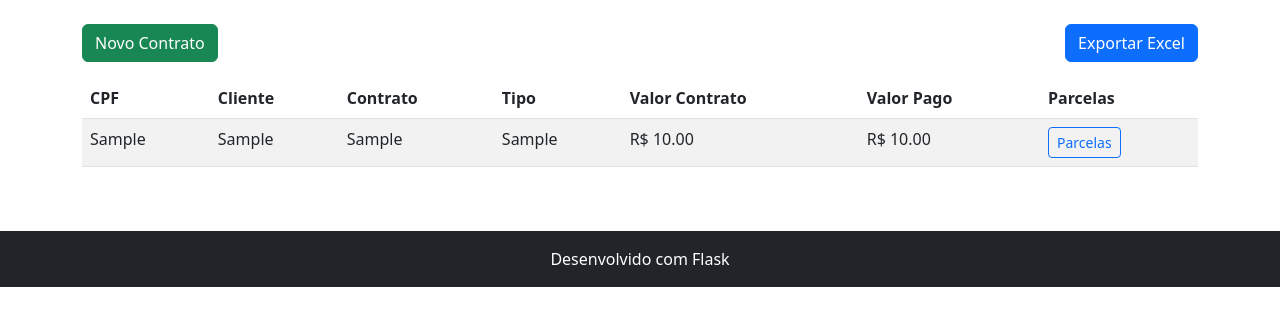
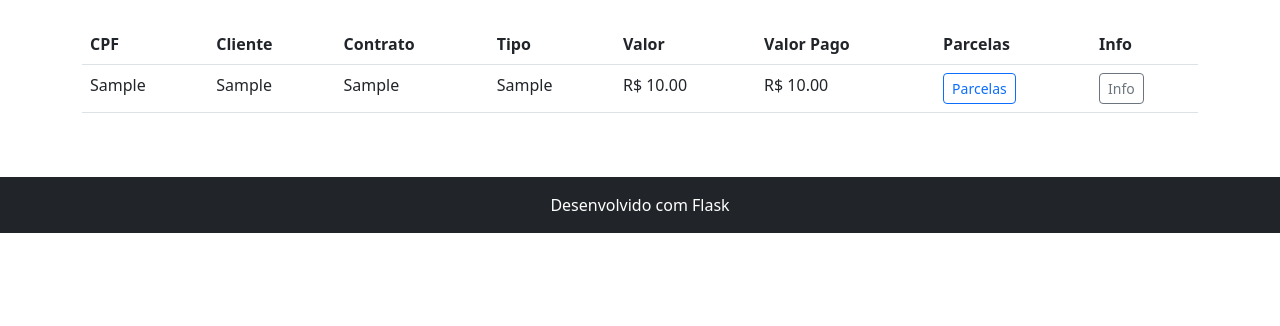
Before and after one commit to felipe4128/Contratos_cobranca, a Flask app: page / in a window 1280 px wide. Shown: the part 56-382 px from the top of the page. Run offline with Flask 3, Linux system fonts and the light colour scheme; tables that the repository leaves empty hold one stand-in row (values such as "Sample post").

Commit message:
Re-inclui Info e adiciona todos os campos no cadastro

```diff
--- a/templates/index.html
+++ b/templates/index.html
@@ -1,20 +1,17 @@
 {% extends "base.html" %}
 {% block content %}
 <div class="container py-4">
-  <div class="d-flex justify-content-between align-items-center mb-3">
-    <a href="{{ url_for('novo') }}" class="btn btn-success">Novo Contrato</a>
-    <a href="{{ url_for('exportar') }}" class="btn btn-primary">Exportar Excel</a>
-  </div>
-  <table class="table table-striped">
+  <table class="table table-hover">
     <thead>
       <tr>
         <th>CPF</th>
         <th>Cliente</th>
         <th>Contrato</th>
         <th>Tipo</th>
-        <th>Valor Contrato</th>
+        <th>Valor</th>
         <th>Valor Pago</th>
         <th>Parcelas</th>
+        <th>Info</th>
       </tr>
     </thead>
     <tbody>
@@ -24,11 +21,16 @@
         <td>{{ c.cliente }}</td>
         <td>{{ c.numero }}</td>
         <td>{{ c.tipo_contrato }}</td>
-        <td>R$ {{ "%.2f"|format(c.valor or 0) }}</td>
+        <td>R$ {{ "%.2f"|format(c.valor) }}</td>
         <td>R$ {{ "%.2f"|format(valor_pago[c.id] or 0) }}</td>
         <td>
-          <a href="{{ url_for('ver_contrato', id=c.id) }}" class="btn btn-outline-primary btn-sm">
+          <a class="btn btn-sm btn-outline-primary" href="{{ url_for('ver_contrato', id=c.id) }}">
             Parcelas
+          </a>
+        </td>
+        <td>
+          <a class="btn btn-sm btn-outline-secondary" href="{{ url_for('editar_info', id=c.id) }}">
+            Info
           </a>
         </td>
       </tr>
```
